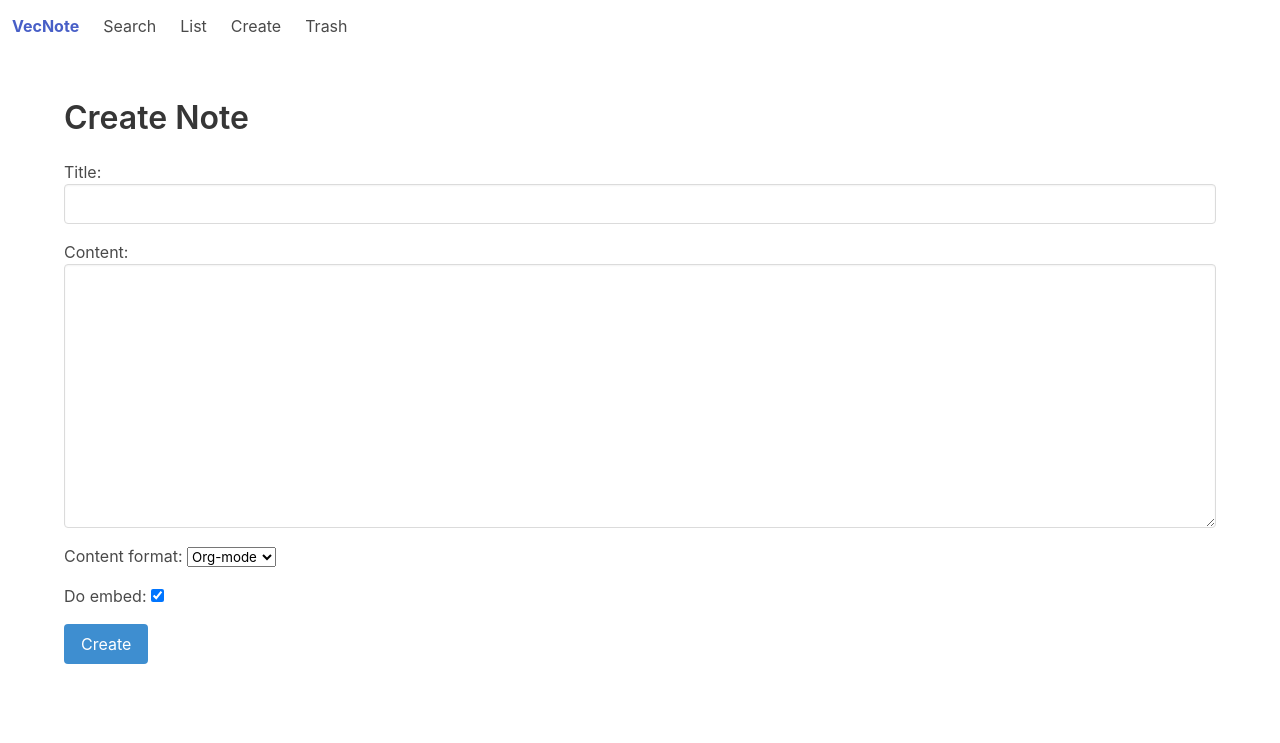
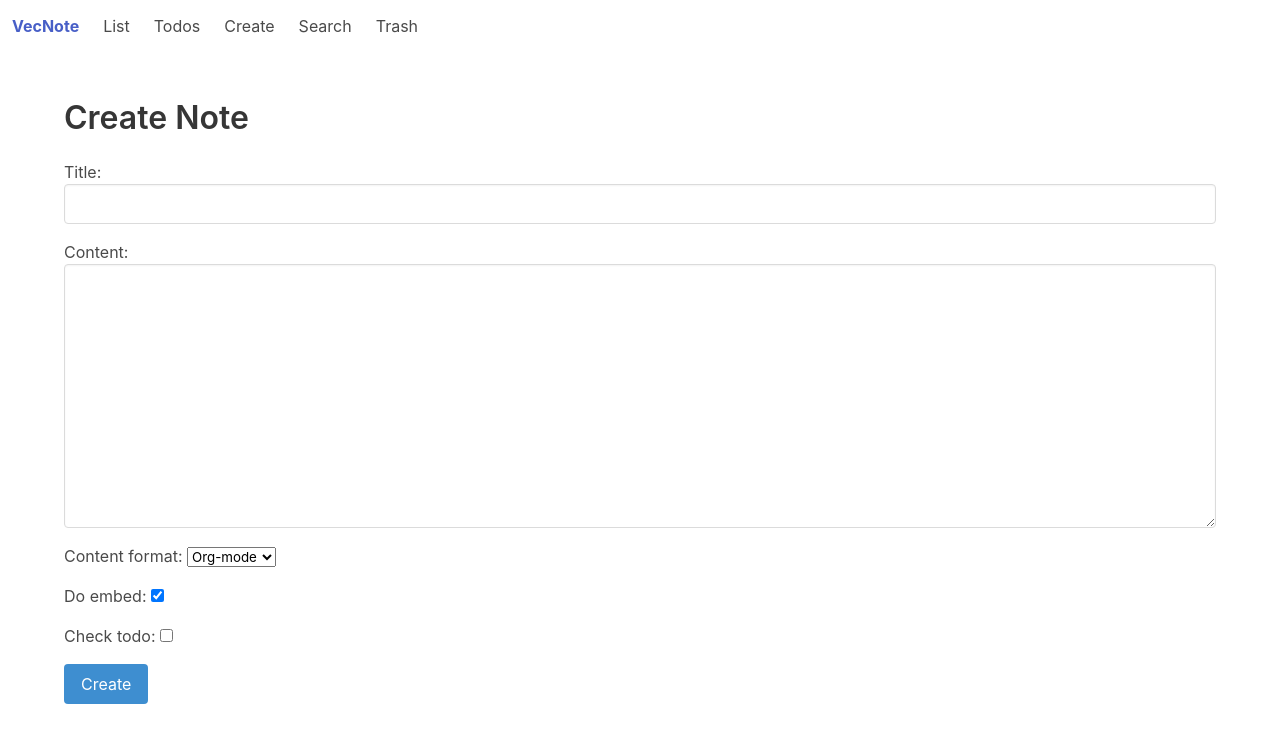
Before and after one commit to Lander-Hatsune/vecnote, a Django app: page /create/ in a window 1280 px wide. Shown: the top 743 px of the page. Run offline with Django 4.2, Linux system fonts and the light colour scheme; the visitor is signed in with stand-in values (Sample User, id 1).

Commit message:
feature: todos

```diff
--- a/main/forms.py
+++ b/main/forms.py
@@ -8,7 +8,7 @@ class DocumentForm(forms.ModelForm):
 
     class Meta:
         model = Document
-        fields = ["title", "content", "content_format", "do_embed"]
+        fields = ["title", "content", "content_format", "do_embed", "check_todo"]
 
 
 class SearchForm(forms.Form):
--- a/main/models.py
+++ b/main/models.py
@@ -1,3 +1,4 @@
+from django import forms
 from django.db import models
 from pgvector.django import VectorField
 
@@ -20,6 +21,8 @@ class Document(models.Model):
     md_content = models.TextField(editable=False)
     html_content = models.TextField(editable=False)
 
+    check_todo = models.BooleanField(default=False)
+
     do_embed = models.BooleanField(default=True)
     embedding = VectorField(dimensions=1024, null=True, blank=True)
 
@@ -32,5 +35,19 @@ class Document(models.Model):
     is_pinned = models.BooleanField(default=False)
     pinned_at = models.DateTimeField(editable=False, null=True, blank=True)
 
+    def clean(self):
+        cleaned_data = super().clean()
+        check_todo = cleaned_data.get("check_todo")
+        if check_todo:
+            if cleaned_data.get("do_embed"):
+                raise forms.ValidationError(
+                    "We do not embed TODO files, for saving."
+                )
+            if cleaned_data.get("content_format") != "org":
+                raise forms.ValidationError(
+                    "Only support TODO files in org-mode format"
+                )
+        return cleaned_data
+
     def __str__(self):
         return f"Document{{self.title}}"
--- a/main/templates/base.html
+++ b/main/templates/base.html
@@ -12,9 +12,10 @@
     <nav class="navbar" role="navigation" aria-label="main navigation">
         <div class="navbar-brand">
             <a class="navbar-item" href="{% url 'home' %}"><strong>VecNote</strong></a>
+            <a class="navbar-item" href="{% url 'list' %}">List</a>
+            <a class="navbar-item" href="{% url 'todos' %}">Todos</a>
+            <a class="navbar-item" href="{% url 'create' %}">Create</a>
             <a class="navbar-item" href="{% url 'search' %}">Search</a>
-            <a class="navbar-item" href="{% url 'list' %}">List</a>
-            <a class="navbar-item" href="{% url 'create' %}">Create</a>
             <a class="navbar-item" href="{% url 'trashbin' %}">Trash</a>
         </div>
     </nav>
--- a/main/urls.py
+++ b/main/urls.py
@@ -13,4 +13,5 @@ urlpatterns = [
     path("unpin/<int:pk>/", views.UnpinDocumentView.as_view(), name="unpin"),
     path("trashbin/", views.TrashbinView.as_view(), name="trashbin"),
     path("search/", views.SearchView.as_view(), name="search"),
+    path("todos/", views.TodosView.as_view(), name="todos"),
 ]
--- a/main/views.py
+++ b/main/views.py
@@ -20,6 +20,7 @@ from .forms import DocumentForm, SearchForm
 
 import logging
 import zhipuai
+import orgparse as op
 import subprocess
 from vecnote.secret import API_KEY
 
@@ -38,6 +39,22 @@ def embed(s):
         log.error(f"embedding fetch failed!, {resp}")
     return embed
 
+
+def check_todo(content, filename):
+    org = op.loads(content)
+    nodes = org.env.nodes
+    todos = []
+    for node in nodes:
+        if node.todo == "TODO":
+            todos.append(
+                {
+                    "deadline": node.deadline.start.isoformat(),
+                    "title": node.heading,
+                    "tags": node.tags,
+                    "filename": filename
+                }
+            )
+    return todos
 
 class LoginRequired(LoginRequiredMixin):
     login_url = "/admin/"
@@ -107,6 +124,7 @@ class CreateEditBaseView:
             form.instance.embedding = embed(
                 form.instance.title + ":" + form.instance.md_content
             )
+
         form.instance.modified_at = timezone.now()
         return super().form_valid(form)
 
@@ -201,3 +219,17 @@ class SearchView(LoginRequired, View):
                 request, self.template_name, {"form": form, "results": results}
             )
         return render(request, self.template_name, {"form": form})
+
+
+class TodosView(LoginRequired, View):
+    model = Document
+    template_name = "todos.html"
+    context_object_name = "todos"
+
+    def get_context_data(self, **kwargs):
+        context = super().get_context_data(**kwargs)
+        todos = []
+        for d in Document.objects.filter(check_todos=True):
+            todos += check_todo(d.content, d.title)
+        context["todos"] = todos
+        return context
```
Also changed, not shown: main/templates/todos.html (added).
